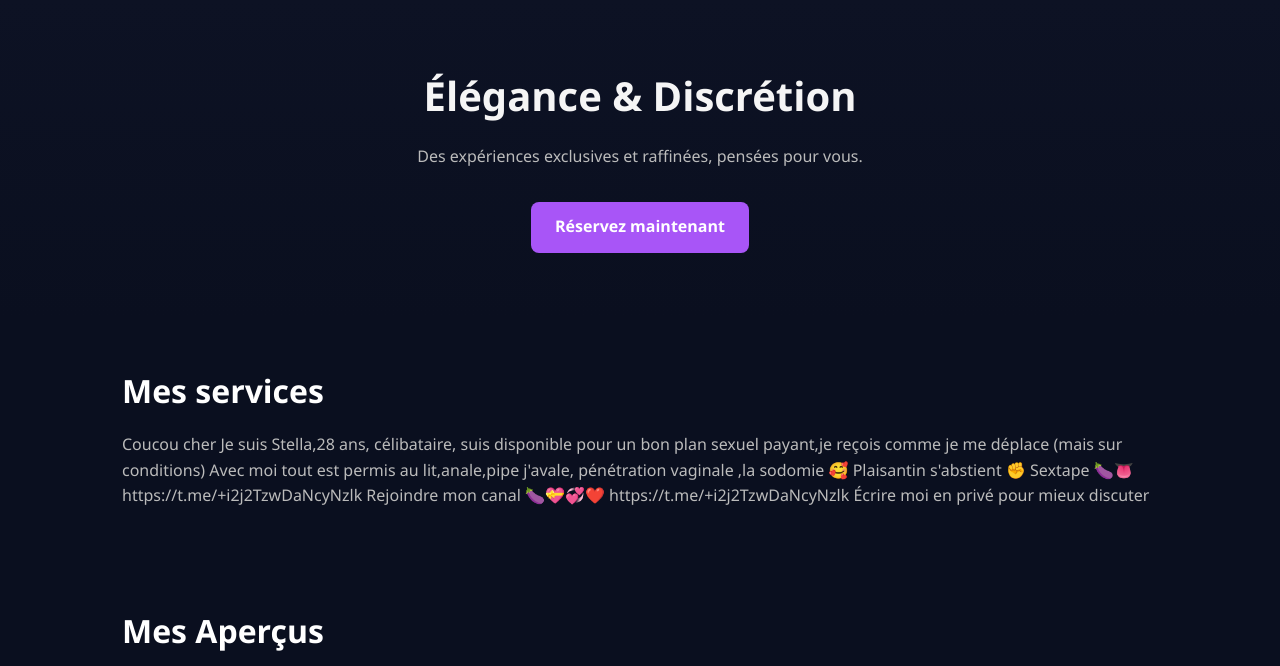
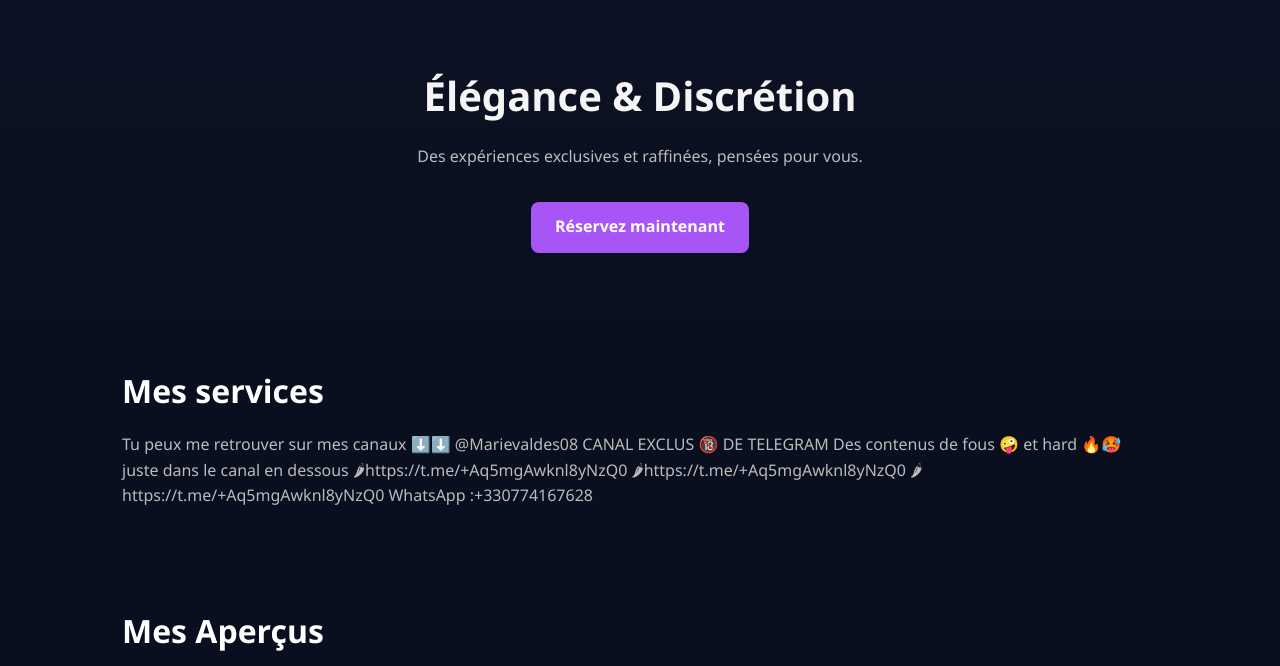
Before and after one commit to Faywbow/Laura, a plain HTML site: page index.html in a window 1280 px wide. Shown: the top 666 px of the page. Drawn offline with Linux system fonts and the light colour scheme.

Commit message:
Update index.html

```diff
--- a/index.html
+++ b/index.html
@@ -21,29 +21,23 @@
   <section class="intro">
     <h2>Mes services </h2>
     <p>
-     Coucou cher
-Je suis Stella,28 ans, célibataire, suis disponible pour un bon plan sexuel payant,je reçois comme je me déplace (mais sur conditions)
-Avec moi tout est permis au lit,anale,pipe j'avale, pénétration vaginale ,la sodomie 🥰
-Plaisantin s'abstient ✊
 
-Sextape 🍆👅
-https://t.me/+i2j2TzwDaNcyNzlk
+Tu peux me retrouver sur mes canaux ⬇️⬇️
+
+@Marievaldes08
+
+CANAL EXCLUS 🔞 DE  TELEGRAM
+
+Des contenus de fous 🤪 et hard 🔥🥵 juste dans le canal en dessous
 
 
-Rejoindre mon canal 🍆💝💞❤️
-https://t.me/+i2j2TzwDaNcyNzlk
+🌶https://t.me/+Aq5mgAwknl8yNzQ0
+🌶https://t.me/+Aq5mgAwknl8yNzQ0
+🌶https://t.me/+Aq5mgAwknl8yNzQ0
 
-Écrire moi en privé pour mieux discuter
+WhatsApp :+330774167628
+    </p>
 
-
-    </p>
- <p>
-
-
-
-
-
-    </p>
   </section>
 
   <!-- Profils -->
@@ -52,7 +46,7 @@
     <div class="cards">
 
       <div class="card">
-        <img src=" sal1.jpg" alt="Profil 1" class="zoomable">
+        <img src=" IMG5997.jpeg" alt="Profil 1" class="zoomable">
         <h3>Photo</h3>
         <div class="actions">
           <a href="#" class="btn-purple">Voir</a>
@@ -61,7 +55,7 @@
       </div>
 
       <div class="card">
-        <img src="sal2.jpg" alt="Profil 2" class="zoomable">
+        <img src="IMG5998.jpeg" alt="Profil 2" class="zoomable">
         <h3>Photo</h3>
         <div class="actions">
           <a href="#" class="btn-purple">Voir</a>
@@ -86,7 +80,7 @@
   <section id="contact">
     <h2>Réservez votre Expérience</h2>
     <p>Contactez-nous pour organiser une rencontre exclusive.</p>
-    <a href="https://t.me/Stella5393" class="btn-primary">Mon Telegram </a>
+    <a href="https://t.me/Marievaldes08" class="btn-primary">Mon Telegram </a>
   </section>
 
   <!-- Footer -->
```
